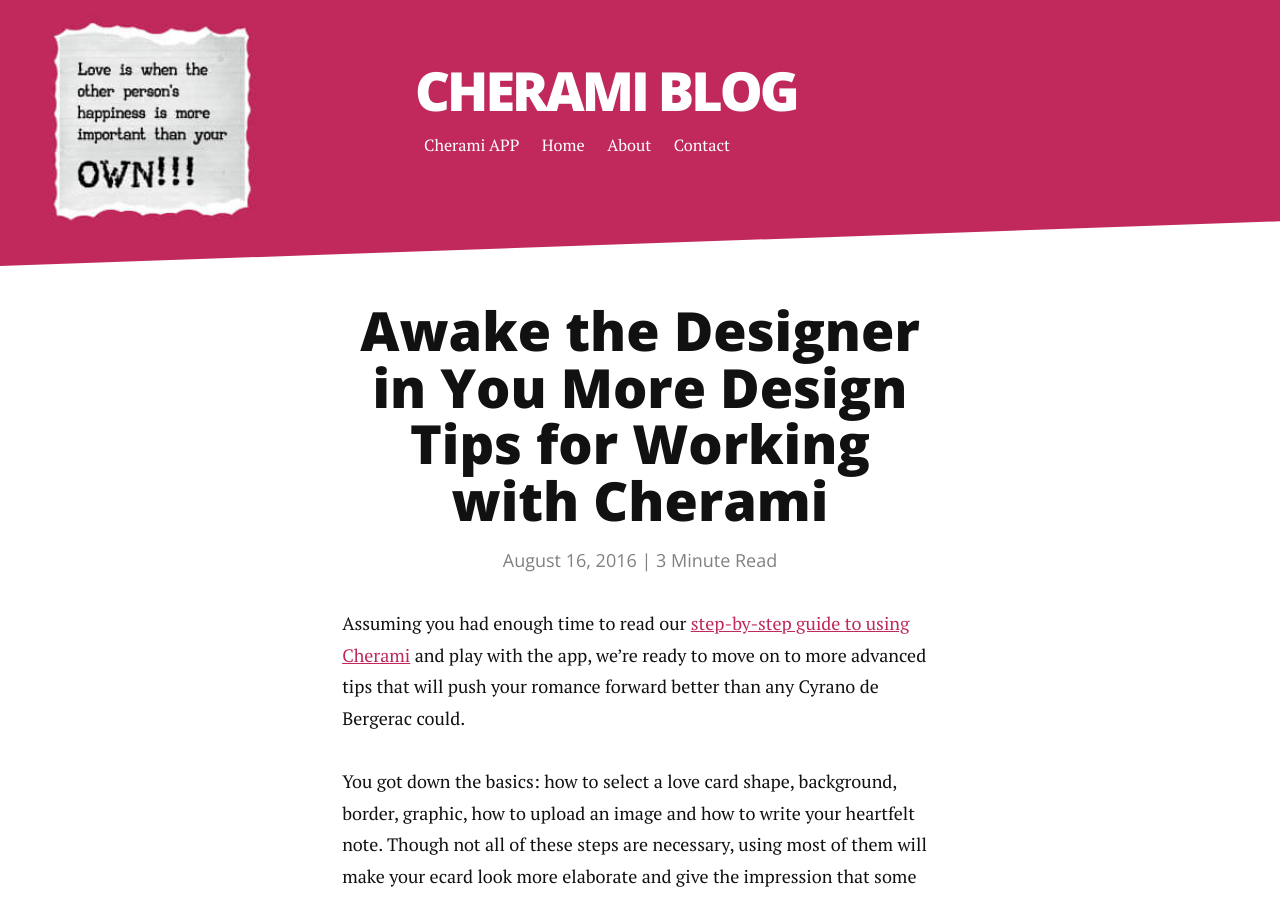
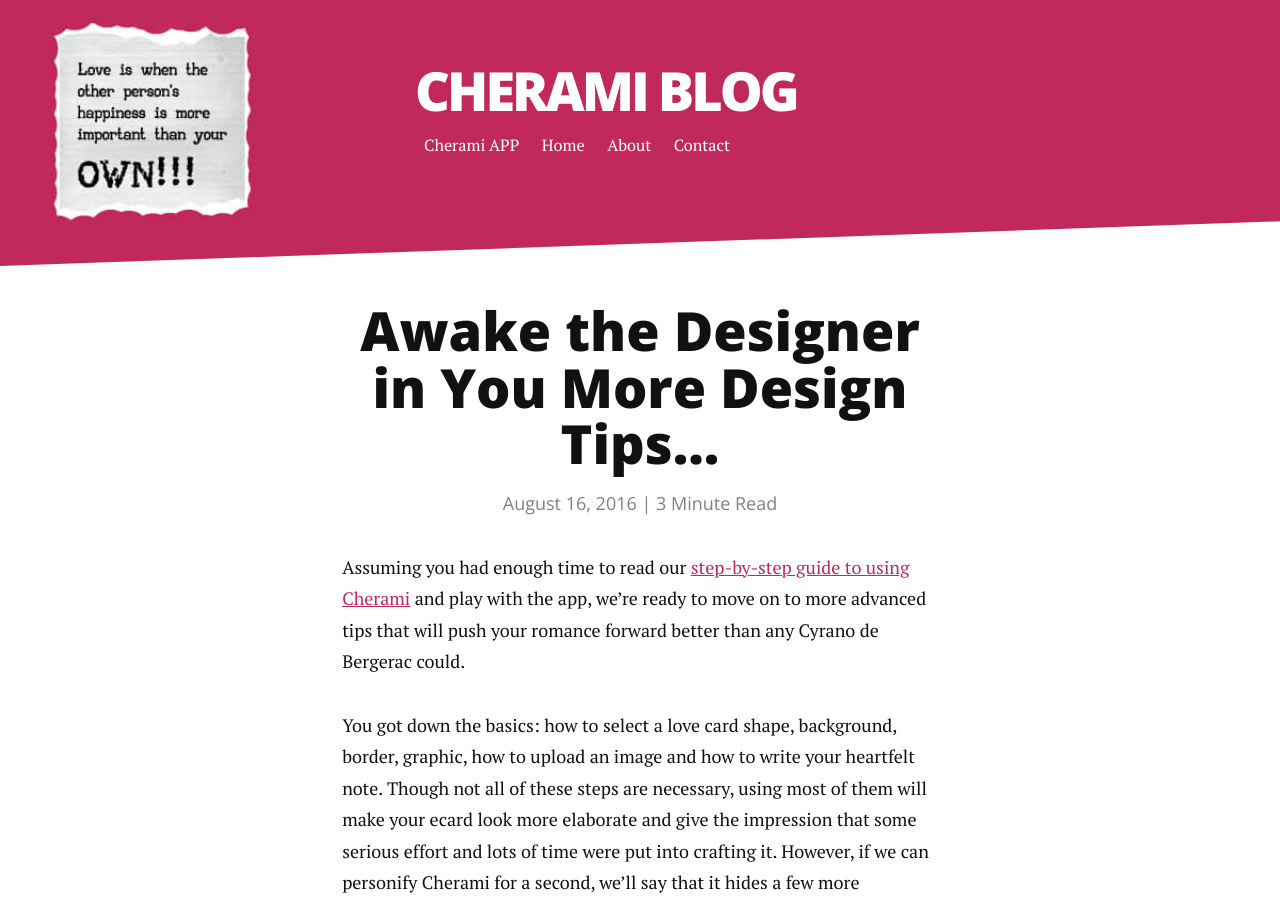
Before and after one commit to CheramiCards/blog, a Jekyll site: the page built from _posts/2016-08-16-Awake-the-Designer-in-You.markdown, in a window 1280 px wide and 900 px high. Built offline with Jekyll 4.4.1, drawn with Linux system fonts in a browser that asks for light colours; nearby versions of some CDN libraries.

Commit message:
Update 2016-08-16-Awake-the-Designer-in-You.markdown

```diff
--- a/_posts/2016-08-16-Awake-the-Designer-in-You.markdown
+++ b/_posts/2016-08-16-Awake-the-Designer-in-You.markdown
@@ -1,6 +1,6 @@
 ---
 layout: post
-title: Awake the Designer in You More Design Tips for Working with Cherami
+title: Awake the Designer in You More Design Tips...
 date: 2016-08-16
 published: true
 ---
```
